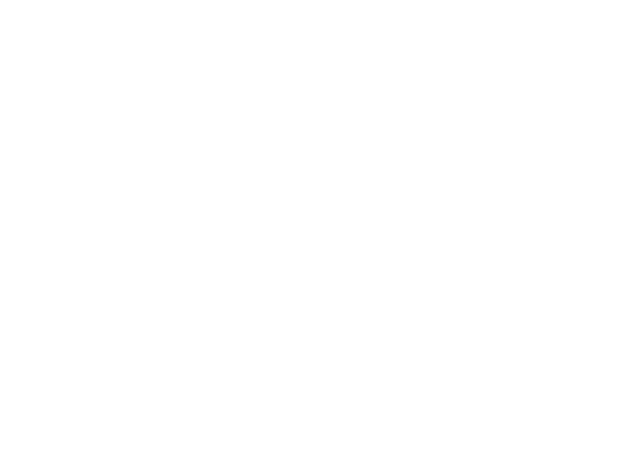
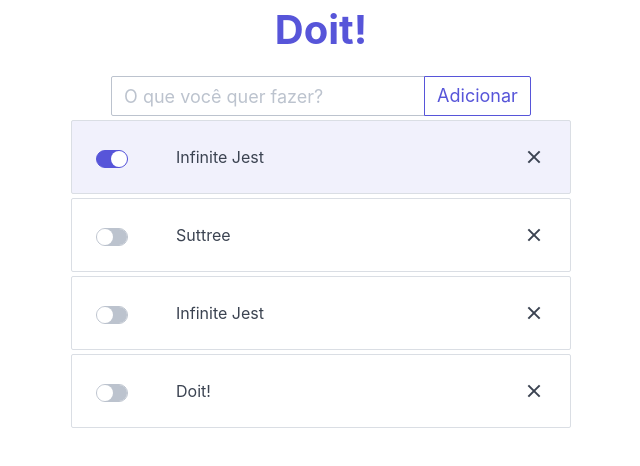
Before and after one commit to pedroEifler/doit, a Vue app: page / in a window 1280 px wide. Shown: the top 466 px of the page, without its empty margins (319-959 px from the left). Built offline with nearby package versions, Linux system fonts and the light colour scheme; data requests are answered from the project's data file.

Commit message:
marcar e deletar

```diff
--- a/bd.json
+++ b/bd.json
@@ -1,19 +1,24 @@
 {
   "doits": [
     {
-      "id": 1,
-      "titulo": "The Brothers Karamazov",
-      "marcado": false
-    },
-    {
       "id": 2,
       "titulo": "Infinite Jest",
-      "marcado": false
+      "marcado": true
     },
     {
       "id": 3,
       "titulo": "Suttree",
       "marcado": false
+    },
+    {
+      "id": 4,
+      "titulo": "Infinite Jest",
+      "marcado": false
+    },
+    {
+      "id": 5,
+      "titulo": "Doit!",
+      "marcado": false
     }
   ]
 }
--- a/src/App.vue
+++ b/src/App.vue
@@ -1,5 +1,33 @@
 <template>
-  <div id="app"></div>
+  <div id="app text-center">
+    <div class="container">
+      <div class="columns">
+        <a href="#" class="col-mx-auto text-center text-bold h1">Doit!</a>
+      </div>
+      <div class="columns mt-2 pt-2">
+        <form class="col-mx-auto" @submit.prevent="adicionar(doit)">
+          <div class="input-group">
+            <input
+              type="text"
+              class="form-input input-lg"
+              placeholder="O que você quer fazer?"
+              v-model="doit.titulo"
+            />
+            <button class="btn btn-secondary input-group-btn btn-lg">
+              Adicionar
+            </button>
+          </div>
+        </form>
+      </div>
+      <doit
+        v-for="d in doits"
+        :key="d.id"
+        @toggle="marcar"
+        @click="deletar"
+        :doit="d"
+      ></doit>
+    </div>
+  </div>
 </template>
 
 <script>
@@ -10,9 +38,13 @@ import {
   adicionar,
   deletar,
 } from "./services/api";
+import Doit from "./components/Doit";
 
 export default {
   name: "App",
+  components: {
+    Doit,
+  },
   data() {
     return {
       doits: [],
@@ -49,8 +81,10 @@ export default {
 
     async adicionar(doit) {
       try {
+        console.log("Oi");
         await adicionar(doit);
         this.listarTodos();
+        this.doit = "";
       } catch (error) {
         alert("Não foi possivel adicionar essa tarefa.");
       }
@@ -73,12 +107,22 @@ export default {
         alert("Não foi possivel deletar essa tarefa.");
       }
     },
+
+    async marcar(doit) {
+      try {
+        doit.marcado = !doit.marcado;
+        await this.editar(doit);
+      } catch (error) {
+        alert("Não foi possivel deletar essa tarefa.");
+      }
+    },
   },
 };
 </script>
 
 <style>
+@import url("https://fonts.googleapis.com/css2?family=Righteous&display=swap");
 #app {
-  text-align: center;
+  font-family: "Righteous", cursive;
 }
 </style>
--- /dev/null
+++ b/src/components/Doit.vue
@@ -0,0 +1,41 @@
+<template>
+  <div id="doit">
+    <div v-bind:class="{ 'bg-secondary': doit.marcado }" class="card mt-1 p-2">
+      <div class="d-flex">
+        <div class="card-header">
+          <label class="form-switch m-0">
+            <input
+              @click="$emit('toggle', doit)"
+              :checked="doit.marcado"
+              type="checkbox"
+            />
+            <i class="form-icon"></i>
+          </label>
+        </div>
+        <div class="card-body">
+          <span>
+            {{ doit.titulo }}
+          </span>
+        </div>
+        <div @click="$emit('click', doit)" class="card-footer">
+          <i class="icon icon-cross float-right m-1"></i>
+        </div>
+      </div>
+    </div>
+  </div>
+</template>
+
+<script>
+export default {
+  props: {
+    doit: { type: Object, required: true },
+  },
+};
+</script>
+
+<style>
+#doit {
+  width: 500px;
+  margin: auto;
+}
+</style>
--- a/src/main.js
+++ b/src/main.js
@@ -3,6 +3,7 @@ import App from './App.vue'
 
 import 'spectre.css/dist/spectre.min.css'
 import 'spectre.css/dist/spectre-icons.min.css'
+import "./assets/Righteous/Righteous-Regular.ttf";
 
 Vue.config.productionTip = false
 
```
Also changed, not shown: src/assets/Righteous/OFL.txt (added), src/assets/Righteous/Righteous-Regular.ttf (added).
